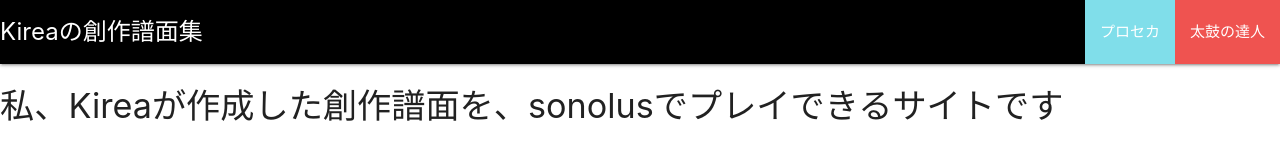
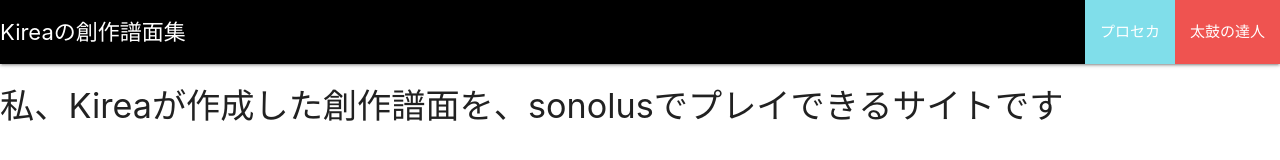
Before and after one commit to customhumen/customhumen.github.io, a plain HTML site: page index.html in a window 1280 px wide. Shown: the top 160 px of the page. Drawn offline with nearby package versions, Linux system fonts and the light colour scheme.

Commit message:
textsizechenge

```diff
--- a/pjsekai/style.css
+++ b/pjsekai/style.css
@@ -21,5 +21,5 @@ height: 200px;
   }
 
   a.brand-logo{
-    font-size: 24px;
+    font-size: 22px;
       }
--- a/style.css
+++ b/style.css
@@ -16,5 +16,5 @@ body {
   }
 
   a.brand-logo{
-font-size: 24px;
+font-size: 22px;
   }
--- a/taiko/style.css
+++ b/taiko/style.css
@@ -16,5 +16,5 @@ body {
   }
 
   a.brand-logo{
-    font-size: 24px;
+    font-size: 22px;
       }
```
